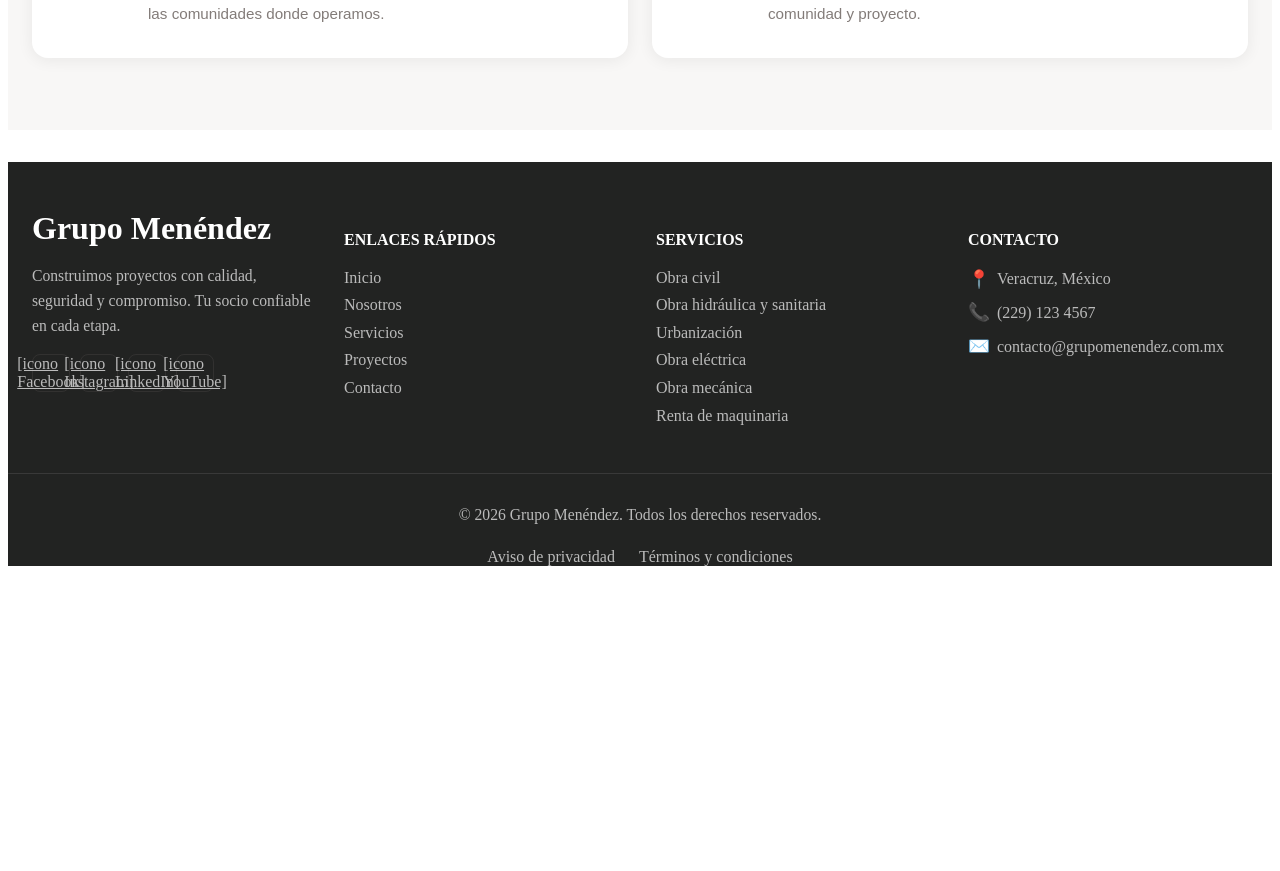
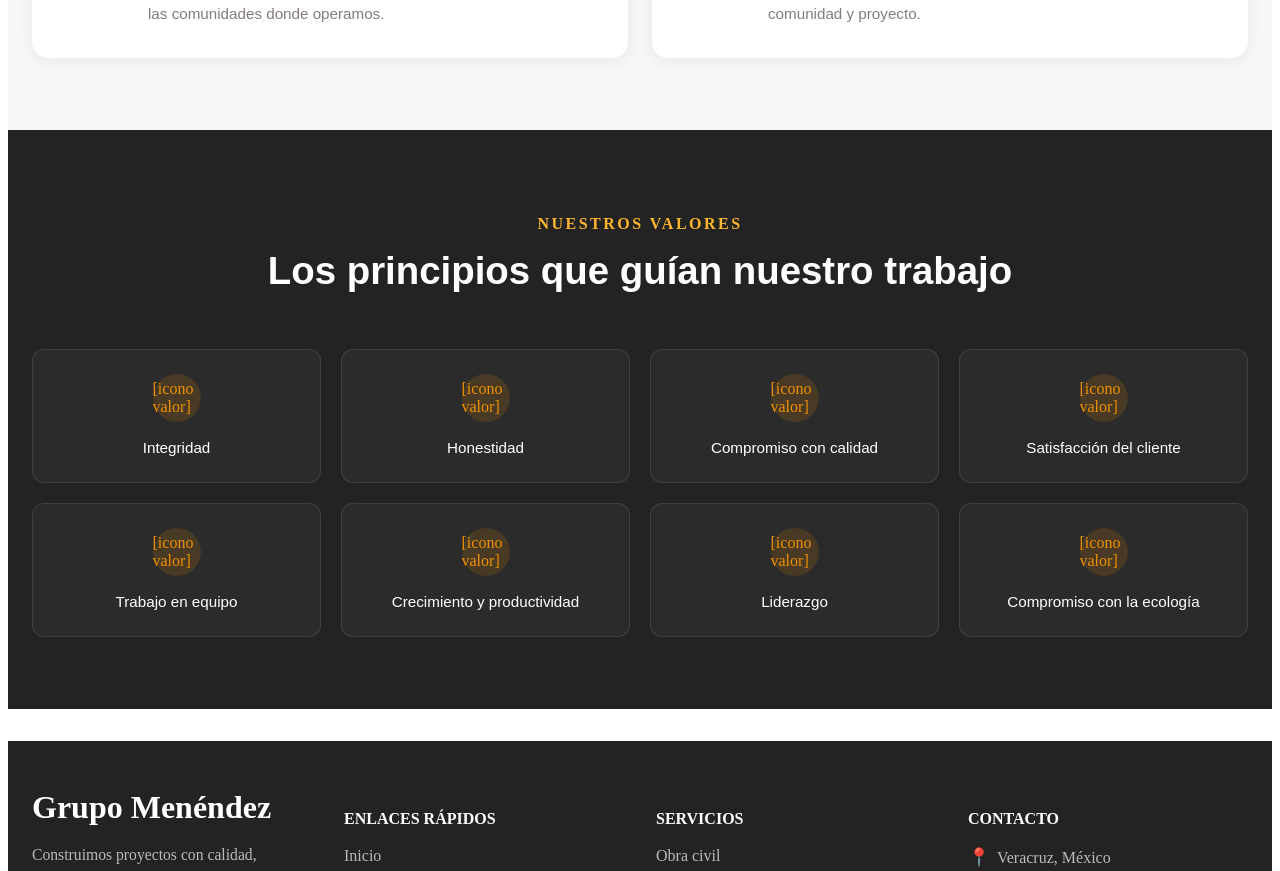
Before and after one commit to FernandoObot/WebGrupoMenendez, an Angular app in the folder GrupoMenendez/: page /nosotros in a window 1280 px wide. Shown: the part 1704-2575 px from the top of the page. Before the commit the page ends 2278 px from the top, so only its background shows below. Built offline with nearby package versions, Linux system fonts and the light colour scheme.

Commit message:
feat(Nosotros): Agregar sección Nuestros valores

```diff
--- a/GrupoMenendez/src/app/nosotros/nosotros.html
+++ b/GrupoMenendez/src/app/nosotros/nosotros.html
@@ -111,3 +111,46 @@
     </div>
   </div>
 </section>
+
+<section style="background:#222322;padding:4.5rem 0;">
+  <div style="max-width:1280px;margin:0 auto;padding:0 1.5rem;">
+    <div style="text-align:center;margin-bottom:3.5rem;">
+      <h2 style="font-family:'Crimson Text',serif;font-weight:600;color:#FFB62E;font-size:1rem;letter-spacing:2.5px;text-transform:uppercase;margin-bottom:1rem;">Nuestros valores</h2>
+      <p style="font-family:'Jost',sans-serif;font-weight:700;color:white;font-size:clamp(28px,3vw,40px);margin:0;">Los principios que guían nuestro trabajo</p>
+    </div>
+    <div style="display:grid;grid-template-columns:1fr 1fr 1fr 1fr;gap:1.25rem;">
+      <div style="display:flex;flex-direction:column;align-items:center;text-center;padding:1.5rem;border-radius:0.75rem;border:1px solid rgba(255,255,255,0.1);background:rgba(255,255,255,0.04);">
+        <div style="width:3rem;height:3rem;border-radius:50%;display:flex;align-items:center;justify-content:center;margin-bottom:1rem;color:#F19000;background:rgba(241,144,0,0.15);">[icono valor]</div>
+        <span style="font-family:'Jost',sans-serif;color:white;font-weight:500;font-size:0.95rem;line-height:1.3;">Integridad</span>
+      </div>
+      <div style="display:flex;flex-direction:column;align-items:center;text-center;padding:1.5rem;border-radius:0.75rem;border:1px solid rgba(255,255,255,0.1);background:rgba(255,255,255,0.04);">
+        <div style="width:3rem;height:3rem;border-radius:50%;display:flex;align-items:center;justify-content:center;margin-bottom:1rem;color:#F19000;background:rgba(241,144,0,0.15);">[icono valor]</div>
+        <span style="font-family:'Jost',sans-serif;color:white;font-weight:500;font-size:0.95rem;line-height:1.3;">Honestidad</span>
+      </div>
+      <div style="display:flex;flex-direction:column;align-items:center;text-center;padding:1.5rem;border-radius:0.75rem;border:1px solid rgba(255,255,255,0.1);background:rgba(255,255,255,0.04);">
+        <div style="width:3rem;height:3rem;border-radius:50%;display:flex;align-items:center;justify-content:center;margin-bottom:1rem;color:#F19000;background:rgba(241,144,0,0.15);">[icono valor]</div>
+        <span style="font-family:'Jost',sans-serif;color:white;font-weight:500;font-size:0.95rem;line-height:1.3;">Compromiso con calidad</span>
+      </div>
+      <div style="display:flex;flex-direction:column;align-items:center;text-center;padding:1.5rem;border-radius:0.75rem;border:1px solid rgba(255,255,255,0.1);background:rgba(255,255,255,0.04);">
+        <div style="width:3rem;height:3rem;border-radius:50%;display:flex;align-items:center;justify-content:center;margin-bottom:1rem;color:#F19000;background:rgba(241,144,0,0.15);">[icono valor]</div>
+        <span style="font-family:'Jost',sans-serif;color:white;font-weight:500;font-size:0.95rem;line-height:1.3;">Satisfacción del cliente</span>
+      </div>
+      <div style="display:flex;flex-direction:column;align-items:center;text-center;padding:1.5rem;border-radius:0.75rem;border:1px solid rgba(255,255,255,0.1);background:rgba(255,255,255,0.04);">
+        <div style="width:3rem;height:3rem;border-radius:50%;display:flex;align-items:center;justify-content:center;margin-bottom:1rem;color:#F19000;background:rgba(241,144,0,0.15);">[icono valor]</div>
+        <span style="font-family:'Jost',sans-serif;color:white;font-weight:500;font-size:0.95rem;line-height:1.3;">Trabajo en equipo</span>
+      </div>
+      <div style="display:flex;flex-direction:column;align-items:center;text-center;padding:1.5rem;border-radius:0.75rem;border:1px solid rgba(255,255,255,0.1);background:rgba(255,255,255,0.04);">
+        <div style="width:3rem;height:3rem;border-radius:50%;display:flex;align-items:center;justify-content:center;margin-bottom:1rem;color:#F19000;background:rgba(241,144,0,0.15);">[icono valor]</div>
+        <span style="font-family:'Jost',sans-serif;color:white;font-weight:500;font-size:0.95rem;line-height:1.3;">Crecimiento y productividad</span>
+      </div>
+      <div style="display:flex;flex-direction:column;align-items:center;text-center;padding:1.5rem;border-radius:0.75rem;border:1px solid rgba(255,255,255,0.1);background:rgba(255,255,255,0.04);">
+        <div style="width:3rem;height:3rem;border-radius:50%;display:flex;align-items:center;justify-content:center;margin-bottom:1rem;color:#F19000;background:rgba(241,144,0,0.15);">[icono valor]</div>
+        <span style="font-family:'Jost',sans-serif;color:white;font-weight:500;font-size:0.95rem;line-height:1.3;">Liderazgo</span>
+      </div>
+      <div style="display:flex;flex-direction:column;align-items:center;text-center;padding:1.5rem;border-radius:0.75rem;border:1px solid rgba(255,255,255,0.1);background:rgba(255,255,255,0.04);">
+        <div style="width:3rem;height:3rem;border-radius:50%;display:flex;align-items:center;justify-content:center;margin-bottom:1rem;color:#F19000;background:rgba(241,144,0,0.15);">[icono valor]</div>
+        <span style="font-family:'Jost',sans-serif;color:white;font-weight:500;font-size:0.95rem;line-height:1.3;">Compromiso con la ecología</span>
+      </div>
+    </div>
+  </div>
+</section>
```
